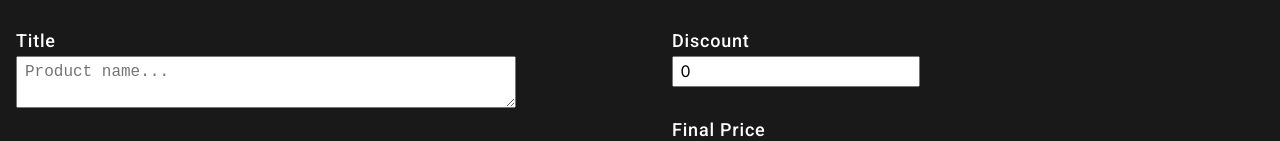
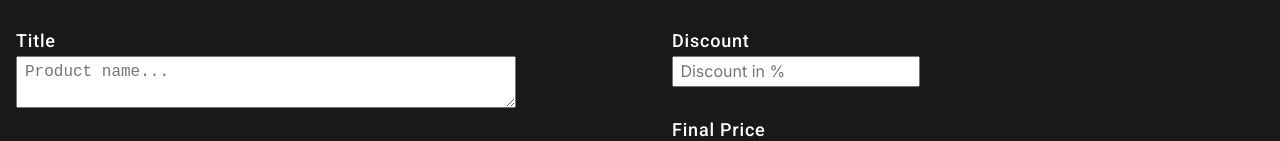
Before and after one commit to RohanGorla/E-Commerce-Template, a React (Vite) app in the folder client/: page /merchant/addproduct in a window 1280 px wide. Shown: the part 275-416 px from the top of the page. Built offline with nearby package versions, Linux system fonts and the light colour scheme; no server answers.

Commit message:
Add discount calculator to show only integer discount values

```diff
--- a/client/src/components/AddProduct.jsx
+++ b/client/src/components/AddProduct.jsx
@@ -8,7 +8,7 @@ function AddProduct() {
   const [description, setDescription] = useState("");
   const [price, setPrice] = useState(0);
   const [priceCurrency, setPriceCurrency] = useState("0");
-  const [discount, setDiscount] = useState(0);
+  const [discount, setDiscount] = useState("");
   const [finalPrice, setFinalPrice] = useState(0);
   const [finalPriceCurrency, setFinalPriceCurrency] = useState("0.00");
   const [productCat, setProductCat] = useState("");
@@ -96,7 +96,6 @@ function AddProduct() {
     }
     const finalPriceCurrencyString =
       finalPriceInteger + "." + finalPriceDecimal;
-    console.log(finalPriceValue, finalPriceCurrencyString);
     setFinalPriceCurrency(finalPriceCurrencyString);
   }
 
@@ -203,18 +202,26 @@ function AddProduct() {
                 <div className="AddProduct_Section--Field">
                   <label>Discount</label>
                   <input
-                    type="number"
+                    type="text"
                     onChange={(e) => {
-                      setDiscount(e.target.value);
-                      calculateFinalPrice(price, e.target.value);
+                      const discountValue = Math.round(Number(e.target.value));
+                      if (discountValue <= 100) {
+                        setDiscount(discountValue);
+                        calculateFinalPrice(price, discountValue);
+                      }
                     }}
                     value={discount}
+                    placeholder="Discount in %"
                   ></input>
                 </div>
                 {/* Product Final Price Field */}
                 <div className="AddProduct_Section--Field">
                   <label>Final Price</label>
-                  <input type="text" value={finalPriceCurrency} readOnly></input>
+                  <input
+                    type="text"
+                    value={finalPriceCurrency}
+                    readOnly
+                  ></input>
                 </div>
                 {/* Product Category And Company Field */}
                 <div className="AddProduct_Category_And_Company">
```
